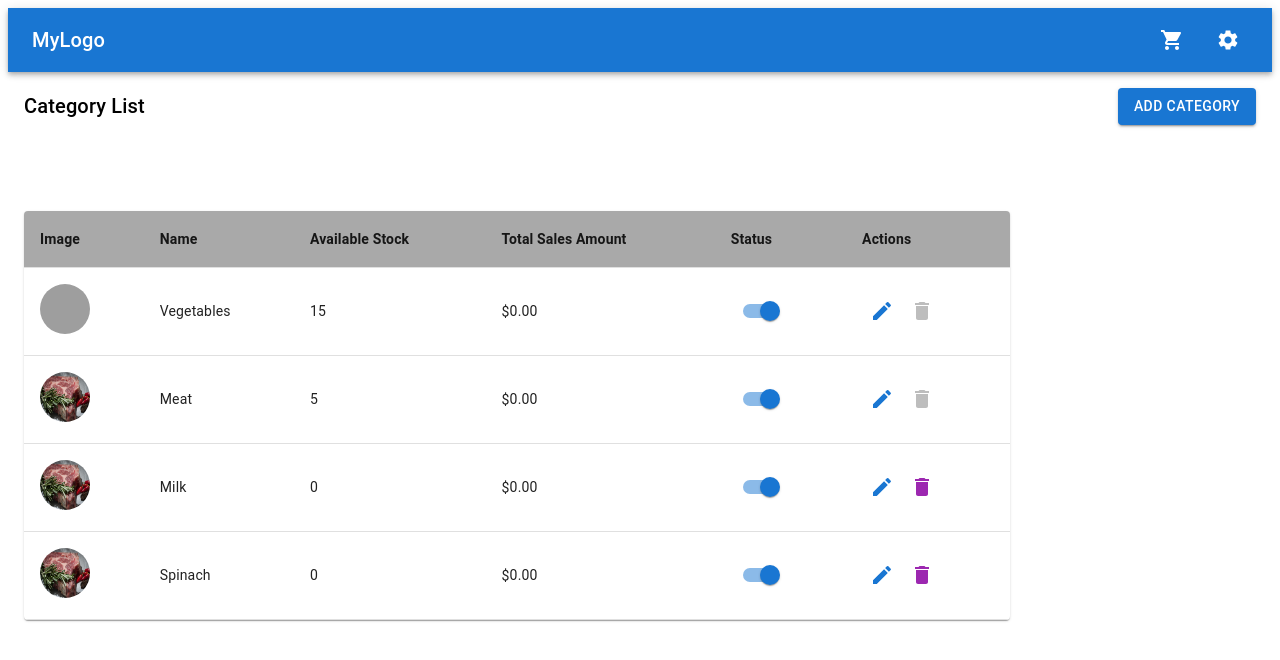
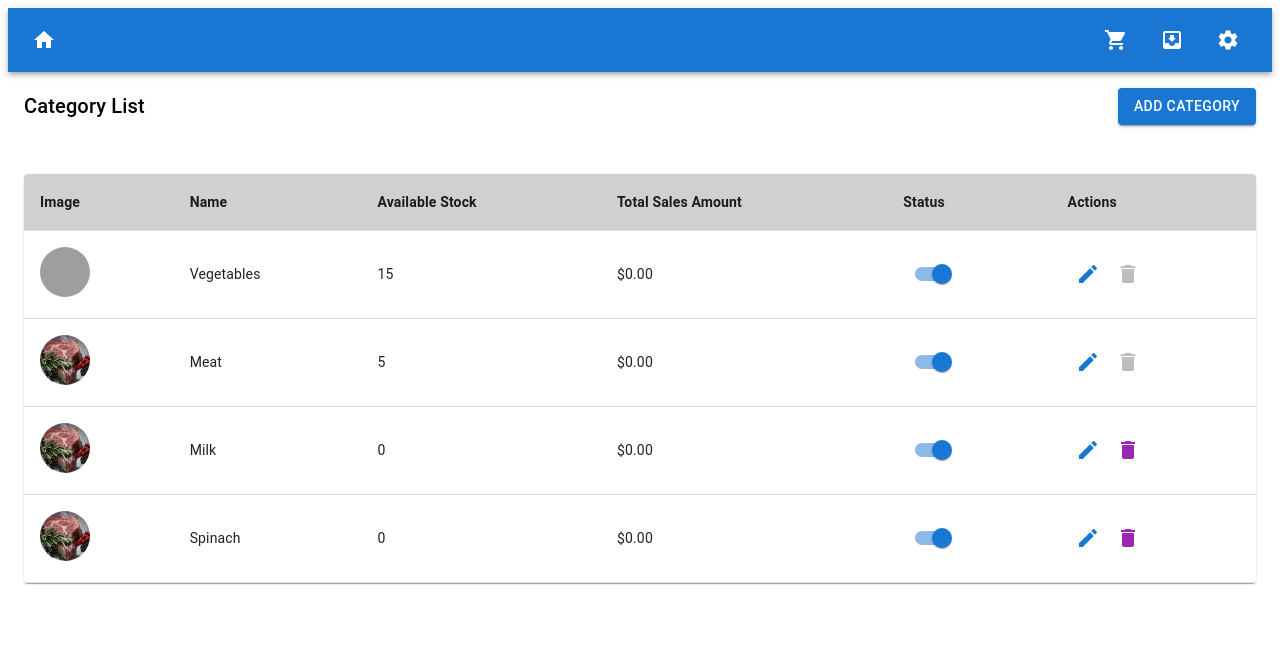
Before and after one commit to mani627/e-shop, a React (Vite) app: page /categories in a window 1280 px wide. Shown: the top 660 px of the page. Built offline with nearby package versions, Linux system fonts and the light colour scheme; grey boxes are pictures that could not be loaded.

Commit message:
Initial_Commit

```diff
--- a/src/App.jsx
+++ b/src/App.jsx
@@ -24,12 +24,8 @@ const UpdateProduct = lazy(() => import("./components/UpdateProduct"));
 
 
 const App = () => {
-  const orders = useSelector(selectAllOrders);
-  const productsWithOrdersData = useSelector(selectProductsWithOrders);
-  const products = useSelector(selectAllProducts);
-  const categories = useSelector(selectAllCategories);
 
-  //console.log("products",products, "orders",orders,"final",productsWithOrdersData);
+
 
   return (
     <BrowserRouter>
@@ -45,11 +41,13 @@ const App = () => {
 
           {/* Category Manipulation */}
           <Route path="/categories" element={<CategoryList />} />
+        {/* Mainteined generic component for update and create */}
           <Route path="/categories/create" element={<UpdateCategory />} />
           <Route path="/categories/update/:id" element={<UpdateCategory />} />
 
           {/* Product Manipulation */}
           <Route path="/products/list/:categoryId" element={<ProductList />} />
+          {/* Mainteined generic component for update and create */}
           <Route path="/products/create/:id" element={<UpdateProduct />} />
           <Route path="/products/update/:id" element={<UpdateProduct />} />
         </Routes>
--- a/src/components/CategoryList.jsx
+++ b/src/components/CategoryList.jsx
@@ -115,9 +115,9 @@ const CategoryList = () => {
           Add Category
         </Button>
       </Box>
-      <TableContainer component={Paper} sx={{ width: "80%", marginTop: "7%" }}>
+      <TableContainer component={Paper} sx={{ width: "100%", marginTop: "4%" }}>
         <Table>
-          <TableHead sx={{ backgroundColor: "#A9A9A9" }}>
+          <TableHead sx={{ backgroundColor: "#D0D0D0" }}>
             <TableRow>
               <TableCell>
                 <strong>Image</strong>
--- a/src/components/Header.jsx
+++ b/src/components/Header.jsx
@@ -1,5 +1,6 @@
 import SettingsIcon from "@mui/icons-material/Settings";
 import ShoppingCartIcon from "@mui/icons-material/ShoppingCart";
+import MoveToInboxIcon from '@mui/icons-material/MoveToInbox';
 import AppBar from "@mui/material/AppBar";
 import Badge from "@mui/material/Badge";
 import Box from "@mui/material/Box";
@@ -10,6 +11,7 @@ import React from "react";
 import { useSelector } from "react-redux";
 import { useNavigate } from "react-router-dom";
 import { selectCartItems } from "../redux/cartSlice";
+import HomeIcon from '@mui/icons-material/Home';
 
 const Header = () => {
   const navigate = useNavigate();
@@ -19,6 +21,9 @@ const Header = () => {
   const handleCartClick = () => {
     navigate("/cart");
   };
+  const handleOrdersClick = () => {
+    navigate("/orders");
+  }
 
   const handleSettingsClick = () => {
     navigate("/categories");
@@ -28,8 +33,14 @@ const Header = () => {
     <AppBar position="static" color="primary">
       <Toolbar>
         {/* Left Side - Logo */}
-        <Typography onClick={()=>navigate("/")} variant="h6" component="div" sx={{ flexGrow: 1, cursor:"pointer" }}>
-          MyLogo
+        <Typography onClick={() => navigate("/")} variant="h6" component="div"
+          sx={{
+            display: "flex",
+            alignItems: "center",
+            gap: 1,
+            flexGrow: 1, cursor: "pointer"
+          }}>
+          <HomeIcon />
         </Typography>
 
         {/* Right Side - Cart Icon and Settings Icon */}
@@ -43,6 +54,14 @@ const Header = () => {
             <Badge badgeContent={cartCount} color="error">
               <ShoppingCartIcon />
             </Badge>
+          </IconButton>
+
+          <IconButton
+            color="inherit"
+            aria-label="orders"
+            onClick={handleOrdersClick}
+          >
+            <MoveToInboxIcon />
           </IconButton>
 
           {/* Settings Icon */}
--- a/src/components/ItemDescription.jsx
+++ b/src/components/ItemDescription.jsx
@@ -17,7 +17,6 @@ const ItemDescription = () => {
   const { productId } = useParams();
   const dispatch = useDispatch();
   const cartItems = useSelector(selectCartItems);
-
   const products = useSelector(selectAllProducts);
 
 
--- a/src/components/OrdersListing.jsx
+++ b/src/components/OrdersListing.jsx
@@ -22,7 +22,6 @@ const OrdersListing = () => {
 
 
   useEffect(() => {
-
     dispatch(addProductsWithOrders(products));
   }, [])
 
@@ -46,6 +45,7 @@ const OrdersListing = () => {
   }
   return (
     <Box sx={{ padding: 3 }}>
+        <Typography variant="h6" mb={3}>Orders List</Typography>
       <Grid container sx={{ width: "80%" }} spacing={3}>
         {orderList.map((order) => (
           <Grid item xs={12} key={order.orderId}>
--- a/src/components/ProductList.jsx
+++ b/src/components/ProductList.jsx
@@ -19,7 +19,7 @@ import {
   TableRow,
   Typography,
 } from "@mui/material";
-import React, { useEffect, useState } from "react";
+import React, { useState } from "react";
 import { useDispatch, useSelector } from "react-redux";
 import { useNavigate, useParams } from "react-router-dom";
 import {
@@ -28,6 +28,7 @@ import {
   selectAllProducts,
   toggleProductStatus,
 } from "../redux/productsSlice";
+import ArrowBackIcon from '@mui/icons-material/ArrowBack';
 
 const ProductList = () => {
   const navigate = useNavigate();
@@ -40,12 +41,6 @@ const ProductList = () => {
 
   const [open, setOpen] = useState(false);
   const [selectedProductId, setSelectedProductId] = useState(null);
-
-  // useEffect(() => {
-  //   if (categoryId) {
-  //     // dispatch(fetchProducts(categoryId));
-  //   }
-  // }, []);
 
   const handleAddProduct = () => {
     navigate(`/products/create/${categoryId}`);
@@ -74,6 +69,11 @@ const ProductList = () => {
     setSelectedProductId(null);
   };
 
+  const navigateCategoryList = () => {
+    navigate(`/categories`);
+  }
+
+
   return (
     <Box p={2}>
       {/* Title and Add Product Button */}
@@ -84,6 +84,11 @@ const ProductList = () => {
           marginBottom: "20px",
         }}
       >
+
+        <IconButton color="primary" onClick={navigateCategoryList} aria-label="go back">
+          <ArrowBackIcon />
+        </IconButton>
+
         <Typography variant="h6">Product List</Typography>
         <Button variant="contained" color="primary" onClick={handleAddProduct}>
           Add Product
@@ -91,9 +96,9 @@ const ProductList = () => {
       </div>
 
       {/* Table Container */}
-      <TableContainer component={Paper}>
+      <TableContainer sx={{ mt: 5 }} component={Paper} >
         <Table aria-label="products table">
-          <TableHead sx={{ backgroundColor: "#A9A9A9" }}>
+          <TableHead sx={{ backgroundColor: "#D0D0D0" }}>
             <TableRow>
               <TableCell>
                 <strong>Image</strong>
@@ -128,7 +133,7 @@ const ProductList = () => {
                   <img
                     src={product.imageUrl}
                     alt={product.name}
-                    style={{ width: "50px", height: "50px" }}
+                    style={{ width: 50, height: 50, borderRadius: "50%" }}
                   />
                 </TableCell>
                 <TableCell>{product.name}</TableCell>
--- a/src/components/UpdateProduct.jsx
+++ b/src/components/UpdateProduct.jsx
@@ -33,16 +33,7 @@ const UpdateProduct = () => {
   });
 
   const [errors, setErrors] = useState({});
-
   const isUpdateMode = Boolean(id) && categoryId;
-
-
-
-  // useEffect(() => {
-  //   if (isUpdateMode) {
-
-  //   }
-  // }, [id, dispatch]);
 
 
   useEffect(() => {
@@ -102,9 +93,13 @@ const UpdateProduct = () => {
 
     setFormData((prev) => ({
       ...prev,
-      [name]: name === "price" || name === "stock" ? +value : value,
-    }));
-  };
+      [name]:
+        name === "price" || name === "stock"
+          ? value === "" || /^[0-9\b]+$/.test(value)
+            ? +value
+            : prev[name]
+          : value,
+    }))}
 
   const handleSubmit = (e) => {
     e.preventDefault();
--- a/src/datas/index.js
+++ b/src/datas/index.js
@@ -2,6 +2,8 @@
 import vegetables from "../assets/images/vegetables.jpg";
 import meat from "../assets/images/meat.jpg";
 
+
+// mock like API fetching
 export default {
   fetchCategories: () =>
     Promise.resolve([
@@ -30,7 +32,7 @@ export default {
           "Lorem Ipsum is simply dummy text of the printing and typesetting industry. Lorem Ipsum has been the industry's standard dummy text ever since the 1500s, when an unknown printer took a galley of type and scrambled it to make a type specimen book. It has survived not only five centuries, but also the leap into electronic typesetting, remaining essentially unchanged. It was popularised in the 1960s with the release of Letraset sheets containing Lorem Ipsum passages, and more recently with desktop publishing software like Aldus PageMaker including versions of Lorem Ipsum.",
         stock: 10,
         price: 20,
-        imageUrl: "purl1",
+        imageUrl: "https://www.foodiesfeed.com/wp-content/uploads/2023/06/burger-with-melted-cheese.jpg",
         categoryId: 1232323232,
         isActive: true,
         sales: 0,
@@ -42,7 +44,7 @@ export default {
           "Lorem Ipsum is simply dummy text of the printing and typesetting industry. Lorem Ipsum has been the industry's standard dummy text ever since the 1500s, when an unknown printer took a galley of type and scrambled it to make a type specimen book. It has survived not only five centuries, but also the leap into electronic typesetting, remaining essentially unchanged. It was popularised in the 1960s with the release of Letraset sheets containing Lorem Ipsum passages, and more recently with desktop publishing software like Aldus PageMaker including versions of Lorem Ipsum.",
         stock: 5,
         price: 30,
-        imageUrl: "purl2",
+        imageUrl: "https://www.foodiesfeed.com/wp-content/uploads/2023/06/burger-with-melted-cheese.jpg",
         categoryId: 1232323232,
         isActive: true,
         sales: 0,
@@ -55,7 +57,7 @@ export default {
           "Lorem Ipsum is simply dummy text of the printing and typesetting industry. Lorem Ipsum has been the industry's standard dummy text ever since the 1500s, when an unknown printer took a galley of type and scrambled it to make a type specimen book. It has survived not only five centuries, but also the leap into electronic typesetting, remaining essentially unchanged. It was popularised in the 1960s with the release of Letraset sheets containing Lorem Ipsum passages, and more recently with desktop publishing software like Aldus PageMaker including versions of Lorem Ipsum.",
         stock: 5,
         price: 30,
-        imageUrl: "purl2",
+        imageUrl: "https://www.foodiesfeed.com/wp-content/uploads/2023/06/burger-with-melted-cheese.jpg",
         categoryId: 22323232323,
         isActive: false,
         sales: 0,
--- a/src/redux/cartSlice.js
+++ b/src/redux/cartSlice.js
@@ -4,16 +4,11 @@ const cartSlice = createSlice({
     name: 'cart',
     initialState: {
         items: [
-
-
         ]
     },
     reducers: {
         addToCart: (state, action) => {
             const existingItem = state.items.find(item => item.id === action.payload.id && action.payload.categoryId === item.categoryId);
-
-
-
             if (existingItem) {
                 existingItem.quantity = Math.min(existingItem.quantity + 1, action.payload.stock); // Limit to stock
             } else {
--- a/src/redux/orderSlice.js
+++ b/src/redux/orderSlice.js
@@ -19,7 +19,6 @@ export const placeOrder = createAsyncThunk(
     // Get products state to access stock information
     const products = getState().products.products;
 
-
     const hasOverstockedItems = cartItems.some(
       (item) => item.quantity > item.stock
     );
@@ -29,11 +28,7 @@ export const placeOrder = createAsyncThunk(
 
       throw new Error(`Not enough stock for product to Place order`);
     }
-
-
     const order = await mockApi.placeOrder(cartItems);
-
-
     return { ...order, items: cartItems };
   }
 );
--- a/src/redux/productsWithOrdersSlice.js
+++ b/src/redux/productsWithOrdersSlice.js
@@ -56,5 +56,4 @@ export const {
 
 export const selectProductsWithOrders = (state) => state.productsWithOrders;
 export const selectProductById = (state, id) => state.productsWithOrders?.find(product => product.id === id);
-
 export default productsWithOrdersSlice.reducer;
```
Also changed, not shown: src/redux/productsSlice.js (+0 -8 lines).
